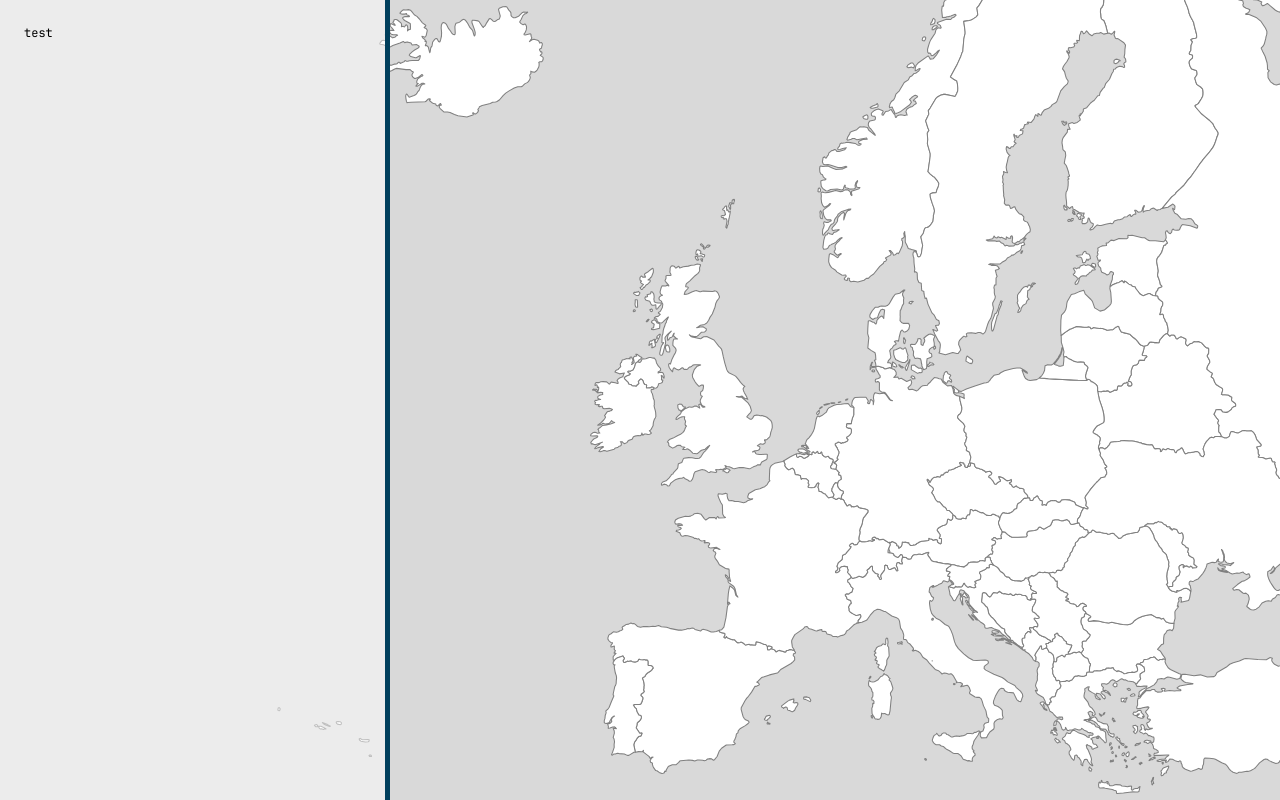
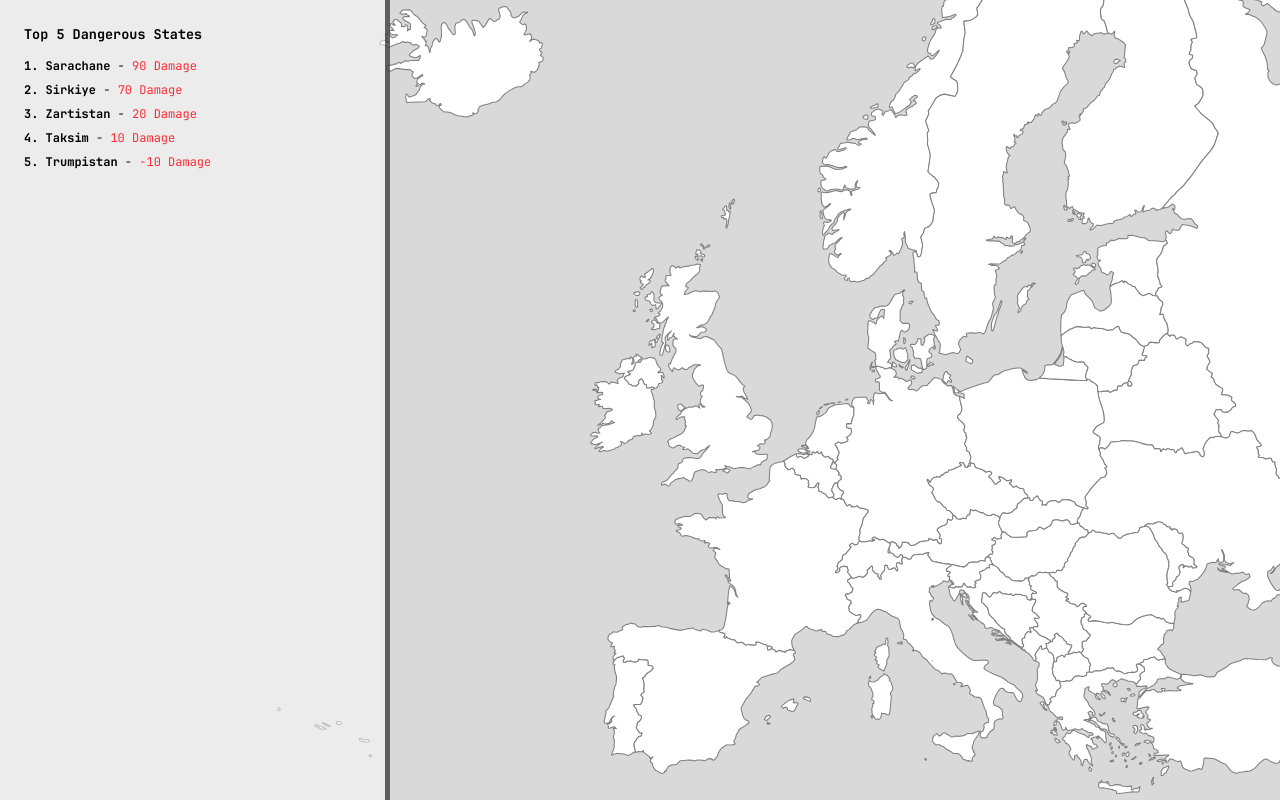
Before and after one commit to borkluce/Nuky-A-Web-Game-Made-By-React-and-GoLang-, a React (Vite) app in the folder clients/nuclick.one/: page / in a window 1280 px wide. Built offline with nearby package versions, Linux system fonts and the light colour scheme.

Commit message:
List 5 states

```diff
--- a/clients/nuclick.one/src/modules/game/views/GameView.tsx
+++ b/clients/nuclick.one/src/modules/game/views/GameView.tsx
@@ -1,39 +1,67 @@
-import React, { useState } from "react"
-import { State } from "../types/state"
+import React, { useState, useEffect } from "react";
+import { State } from "../types/state";
 
 interface GameViewProps {
-    className?: string
+    className?: string;
 }
 
+// Test verisi (backend bağlanınca burası API'den çekilecek)
+const mockStates: State[] = [
+    { id: 1, state_name: "Zartistan", state_color_hex: "#FF5733", attack_count: 50, support_count: 30 },
+    { id: 2, state_name: "Zurtistan", state_color_hex: "#33FF57", attack_count: 20, support_count: 40 },
+    { id: 3, state_name: "Sarachane", state_color_hex: "#3357FF", attack_count: 100, support_count: 10 },
+    { id: 4, state_name: "Taksim", state_color_hex: "#F3FF33", attack_count: 70, support_count: 60 },
+    { id: 5, state_name: "Sirkiye", state_color_hex: "#A333FF", attack_count: 90, support_count: 20 },
+    { id: 6, state_name: "Trumpistan", state_color_hex: "#FF33A3", attack_count: 40, support_count: 50 }
+];
+
 const GameView: React.FC<GameViewProps> = ({ className }) => {
-    const [selectedCountry, setSelectedCountry] = useState<string | null>(null)
-    const [popupStateInfo, setPopupStateInfo] = useState<State | null>(null)
+    const [selectedCountry, setSelectedCountry] = useState<string | null>(null);
+    const [popupStateInfo, setPopupStateInfo] = useState<State | null>(null);
+    const [topStates, setTopStates] = useState<State[]>([]);
+
+    // State'leri sıralayıp ilk 5 tanesini seçiyoruz
+    useEffect(() => {
+        const sortedStates = [...mockStates]
+            .sort((a, b) => (b.attack_count-b.support_count) - (a.attack_count-a.support_count))
+            .slice(0, 5);
+        setTopStates(sortedStates);
+    }, []);
 
     const handleCountryClick = (country: string) => {
-        setSelectedCountry(country)
-        console.log(`You clicked on ${country}`)
-    }
+        setSelectedCountry(country);
+        console.log(`You clicked on ${country}`);
+    };
 
     const handleHoverCountry = (country: string) => {
-        setPopupStateInfo()
-    }
+        setPopupStateInfo(null);
+    };
 
     return (
-        <div
-            className={`flex flex-col w-screen overflow-y-hidden ${className}`}
-        >
+        <div className={`flex flex-col w-screen overflow-y-hidden ${className}`}>
             <div className="flex w-screen justify-center">
-                {/* <div className="bg-white/75 backdrop-blur-xs w-[85vw] h-[90vh] left-1/2 absolute -translate-1/2 top-1/2"></div> */}
-                <div className="bg-white/50 border-r-[5px] border-r-1 min-w-[390px] h-screen left-0 absolute p-8">
-                    <p className="text-black">test</p>
+                {/* The Left Panel */}
+                <div className="bg-white/50 border-r-[5px] min-w-[390px] h-screen left-0 absolute p-8">
+                    <h2 className="text-black text-lg font-bold mb-4">Top 5 Dangerous States</h2>
+                    <ul>
+                        {topStates.map((state, index) => (
+                            <li key={state.id} className="text-black mb-2">
+                                <span className="font-semibold">{index + 1}. {state.state_name}</span> -
+                                <span className="text-red-500"> {(state.attack_count-state.support_count)} Damage</span>
+                            </li>
+                        ))}
+                    </ul>
                 </div>
+
+                {/* SVG Render Metodu */}
                 {renderSVG()}
             </div>
         </div>
-    )
-}
+    );
+};
 
-export default GameView
+export default GameView;
+
 
 function renderSVG() {
     return (
```
Also changed, not shown: clients/nuclick.one/src/modules/game/types/state.ts (+6 -5 lines), 1 other file (tests, documents, lock files or other folders).
